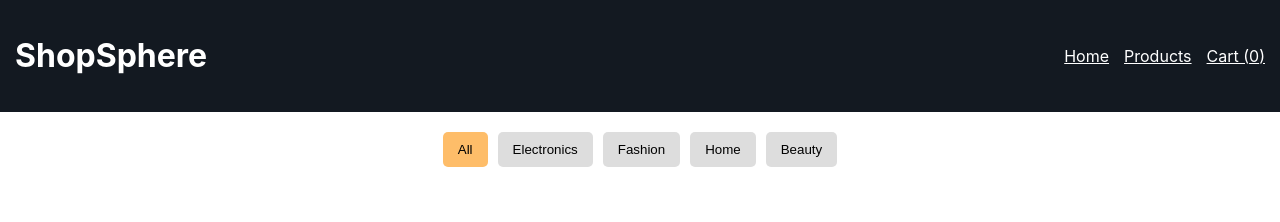
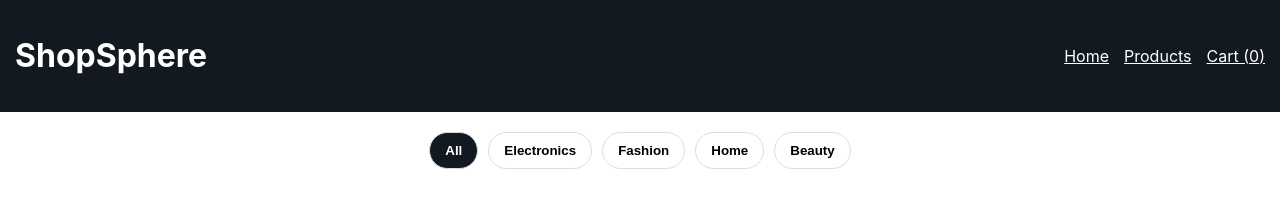
Before and after one commit to sanjanadg07-cmyk/ShopSphere-react, a React (Create React App) app: page / in a window 1280 px wide. Shown: the top 222 px of the page. Built offline with nearby package versions, Linux system fonts and the light colour scheme.

Commit message:
Added more products to shopsphere

```diff
--- a/src/App.js
+++ b/src/App.js
@@ -112,13 +112,16 @@ function App() {
       key={cat}
       onClick={() => setCategory(cat)}
       style={{
-        padding: "10px 15px",
-        border: "none",
-        borderRadius: "5px",
-        cursor: "pointer",
-        backgroundColor:
-          category === cat ? "#febd69" : "#ddd"
-      }}
+  padding: "10px 15px",
+  border: "1px solid #ddd",
+  borderRadius: "20px",
+  cursor: "pointer",
+  backgroundColor: category === cat ? "#131921" : "white",
+  color: category === cat ? "white" : "black",
+  fontWeight: "bold",
+  transition: "0.2s ease"
+}}
+
     >
       {cat}
     </button>
```
